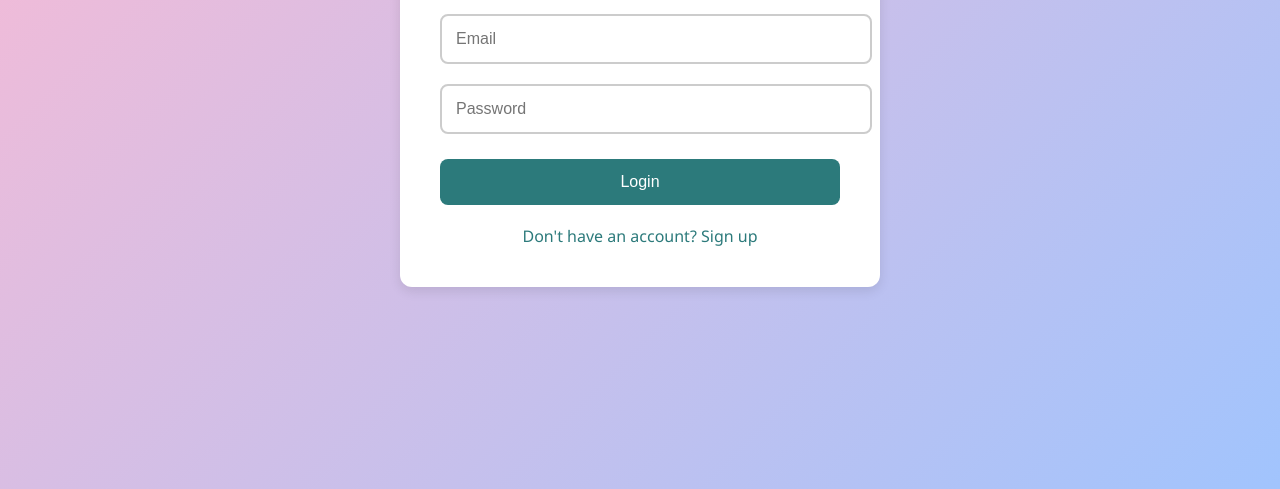
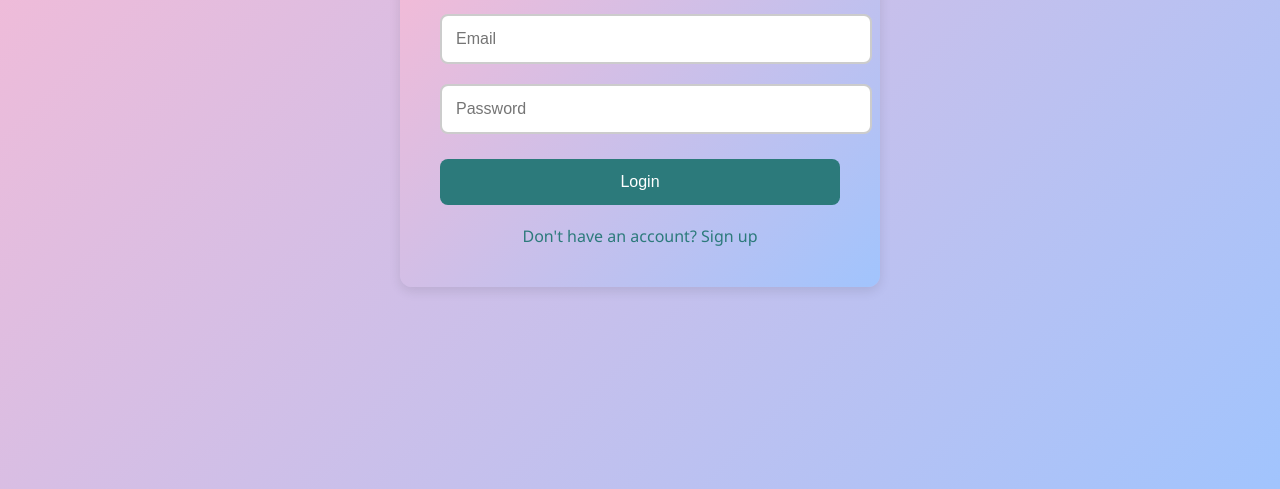
Before and after one commit to Neha-Shri-10/Mini-Project, a website: page login.html in a window 1280 px wide. Shown: the part 311-800 px from the top of the page. Drawn offline with Linux system fonts and the light colour scheme.

Commit message:
Update login.html

```diff
--- a/login.html
+++ b/login.html
@@ -15,7 +15,7 @@
       height: 100vh;
     }
     .login-container {
-      background-color: #fff;
+      background: linear-gradient(135deg, #fcbad3 0%, #a1c4fd 100%);
       padding: 40px;
       border-radius: 12px;
       box-shadow: 0 4px 12px rgba(0,0,0,0.1);
```
